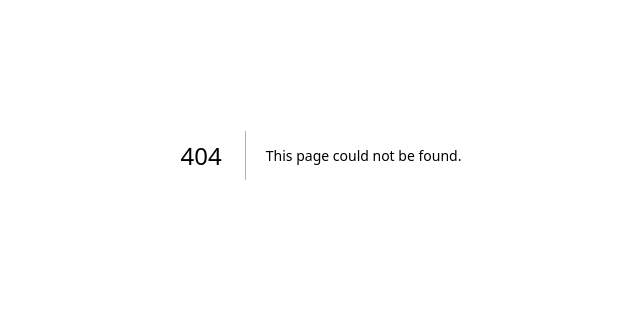
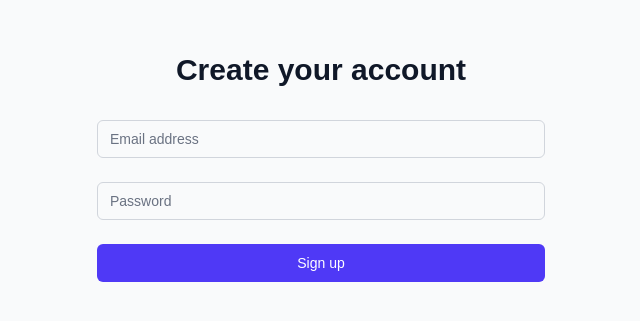
Before and after one commit to klawnwork/bloodwork-tracker, a Next.js app: page /signup in a window 1280 px wide. Before the commit this address had no page. Shown: the part 245-566 px from the top of the page, without its empty margins (319-959 px from the left). Built offline with nearby package versions, Linux system fonts and the light colour scheme; no server answers.

Commit message:
feat: added signup page and form

```diff
--- /dev/null
+++ b/src/app/signup/page.tsx
@@ -0,0 +1,16 @@
+import SignupForm from '@/components/SignupForm'
+
+export default function SignupPage() {
+    return(
+        <div className="min-h-screen flex items-center justify-center bg-gray-50 py-12 px-4">
+          <div className="max-w-md w-full space-y-8">
+            <div>
+              <h2 className="mt-6 text-center text-3xl font-extrabold text-gray-900">
+                Create your account
+              </h2>
+            </div>
+            <SignupForm />
+          </div>
+        </div>
+    )
+}
--- /dev/null
+++ b/src/components/SignupForm.tsx
@@ -0,0 +1,62 @@
+'use client'
+import { useState } from 'react'
+import { useRouter } from 'next/navigation'
+import { supabase } from '@/lib/supabase'
+
+export default function LoginForm() {
+    const [email, setEmail] = useState('')
+    const [password, setPassword] = useState('')
+    const [loading, setLoading] = useState(false)
+    const router = useRouter()
+
+    const handleSubmit = async (e: React.FormEvent) => {
+      e.preventDefault()
+      setLoading(true)
+
+      const { error } = await supabase.auth.signUp({
+        email,
+        password,
+      })
+
+      setLoading(false)
+
+      if (error) {
+        alert(error.message)
+      } else {
+        alert('Check your email for the confirmation link!')
+        router.push('/login')
+      }
+    }
+
+    return (
+        <form onSubmit={handleSubmit} className='mt-8 space-y-6'>
+          <div>
+            <input
+              type="email"
+              required
+              value={email}
+              onChange={(e) => setEmail(e.target.value)}
+              className="appearance-none rounded-md relative block w-full px-3 py-2 border border-gray-300 placeholder-gray-500 text-gray-900 focus:outline-none focus:ring-indigo-500 focus:border-indigo-500 focus:z-10 sm:text-sm"
+              placeholder="Email address"
+            />
+          </div>
+          <div>
+            <input
+              type="password"
+              required
+              value={password}
+              onChange={(e) => setPassword(e.target.value)}
+              className="appearance-none rounded-md relative block w-full px-3 py-2 border border-gray-300 placeholder-gray-500 text-gray-900 focus:outline-none focus:ring-indigo-500 focus:border-indigo-500 focus:z-10 sm:text-sm"
+              placeholder="Password"
+            />
+          </div>
+          <button
+            type="submit"
+            disabled={loading}
+            className="group relative w-full flex justify-center py-2 px-4 border border-transparent text-sm font-medium rounded-md text-white bg-indigo-600 hover:bg-indigo-700 focus:outline-none focus:ring-2 focus:ring-offset-2 focus:ring-indigo-500 disabled:opacity-50"
+          >
+            {loading ? 'Signing up...' : 'Sign up'}
+          </button>
+        </form>
+    )
+}
```
